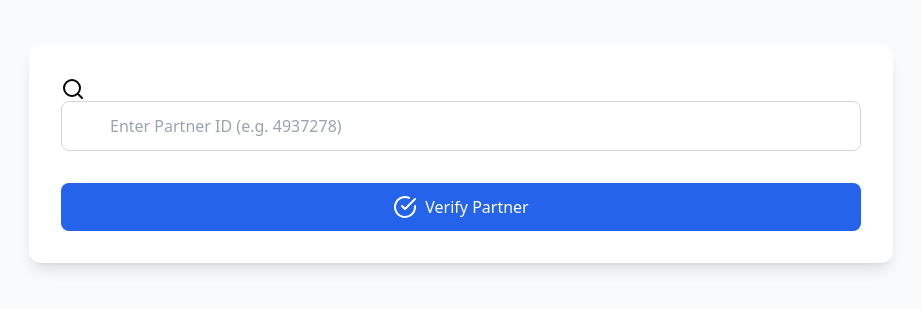
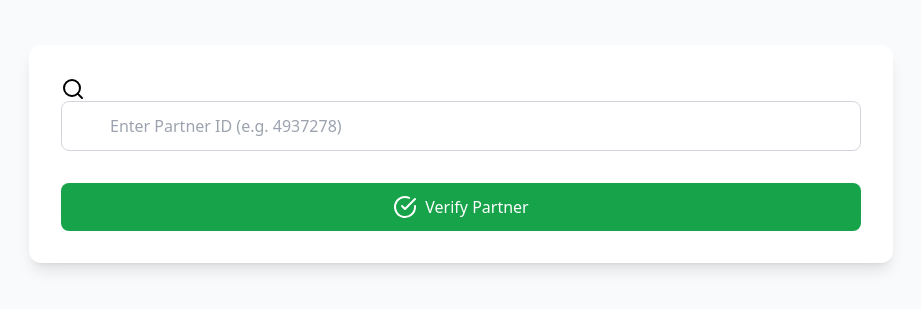
Before and after one commit to aydigitalsexpert-collab/uk7ok7cit6js, a plain HTML site: page index.html in a window 1280 px wide. Shown: the part 135-444 px from the top of the page, without its empty margins (179-1100 px from the left). Drawn offline with nearby package versions, Linux system fonts and the light colour scheme.

Commit message:
Update index.html

```diff
--- a/index.html
+++ b/index.html
@@ -51,7 +51,7 @@
 
                 <button
                     id="verifyBtn"
-                    class="w-full bg-blue-600 hover:bg-green                                                                                                                                                        -700 text-white font-medium py-3 px-6 rounded-lg transition duration-300 flex items-center justify-center"
+                    class="w-full bg-green-600 hover:bg-blue                                                                                                                                                        -700 text-white font-medium py-3 px-6 rounded-lg transition duration-300 flex items-center justify-center"
                 >
                     <i data-feather="check-circle" class="mr-2"></i>
                     Verify Partner
```
